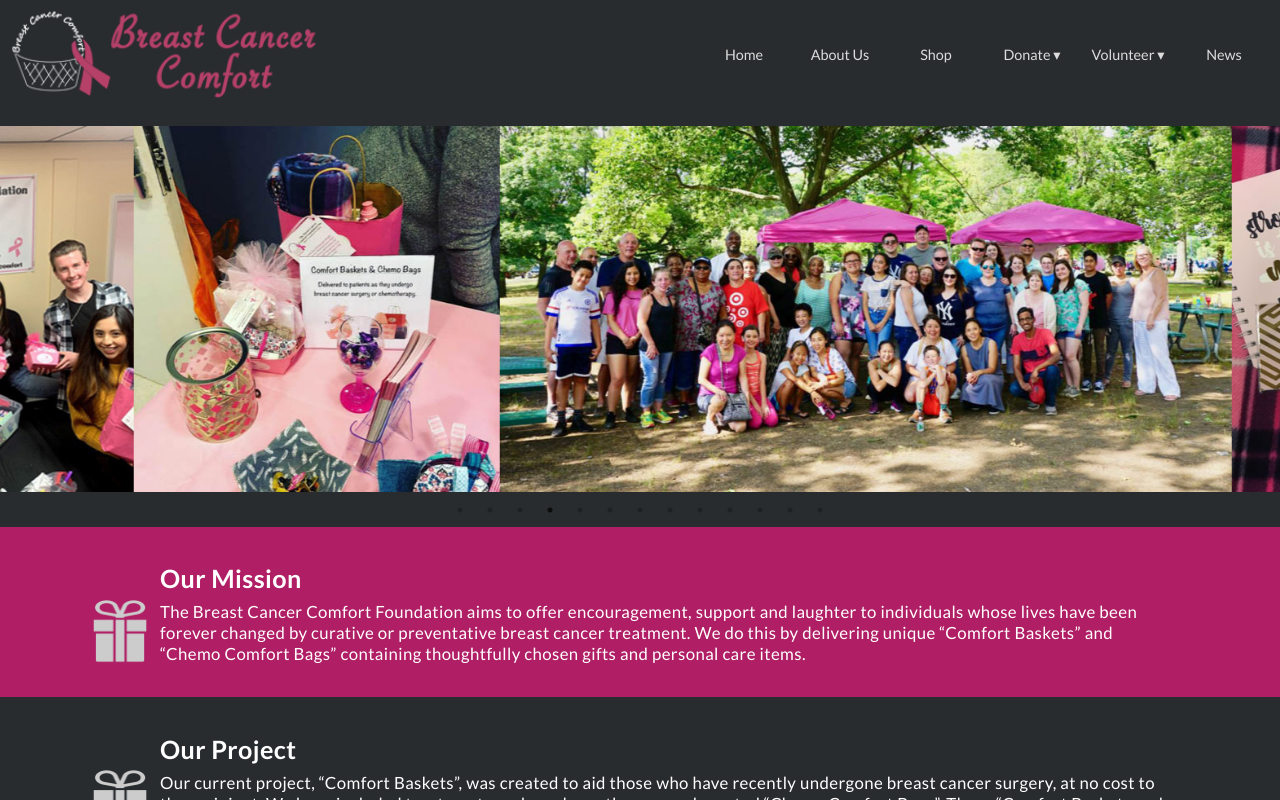
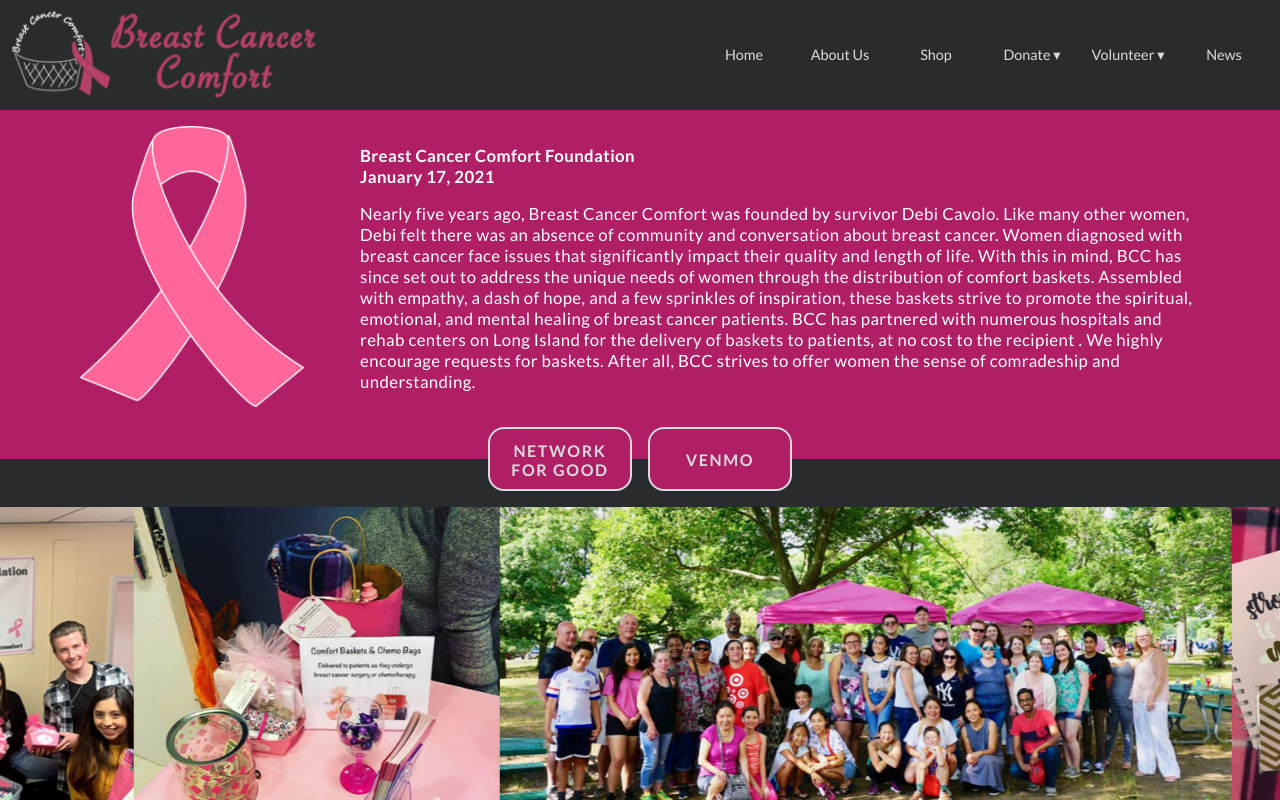
Before and after one commit to vishalicious213/bcc-v2, a Next.js app: page / in a window 1280 px wide. Shown: the top 800 px of the page. Built offline with nearby package versions, Linux system fonts and the light colour scheme.

Commit message:
added back homepage message section. removed donate button from top. added network for good and venmo buttons to top

```diff
--- a/pages/index.js
+++ b/pages/index.js
@@ -22,7 +22,7 @@ export default function Home() {
       </Head>
 
       <main className={styles.main}>
-        {/* <article className='pink-container message'>
+        <article className='pink-container message'>
           <div id='ribbon'>
             <img src='/breast-cancer-ribbon.png' />
           </div>
@@ -34,10 +34,14 @@ export default function Home() {
         </article>
 
         <div className='button-container'>
-          <a className='fb icon' target='_blank' rel='noopener' href="https://www.nfggive.com/donation/47-2782120">
-            <button className='button'>DONATE</button>
-          </a>
-        </div> */}
+            <a className='fb icon' target='_blank' rel='noopener' href="https://www.nfggive.com/donation/47-2782120">
+              <button className='button button-1'>NETWORK FOR GOOD</button>
+            </a>
+
+            <a className='fb icon' target='_blank' rel='noopener' href="https://venmo.com/u/breastcancercomfort">
+              <button className='button'>VENMO</button>
+            </a>
+        </div>
 
         <section className='carousel'>
           <Carousel />
@@ -83,7 +87,7 @@ export default function Home() {
             <a className='fb icon' target='_blank' rel='noopener' href="https://venmo.com/u/breastcancercomfort">
               <button className='button'>VENMO</button>
             </a>
-          </div>
+        </div>
 
         <div className='media-container'>
           <div className='video'>
```
